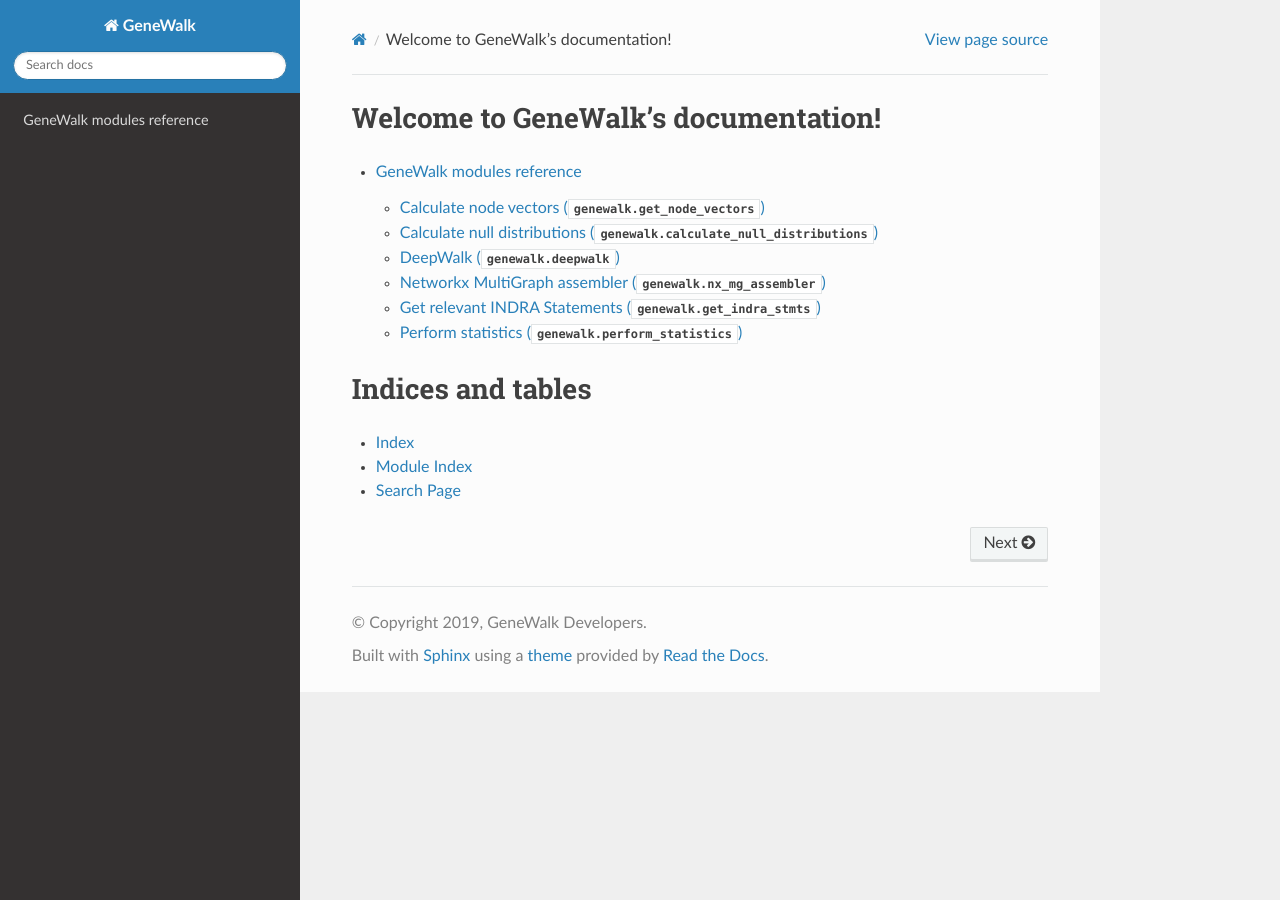
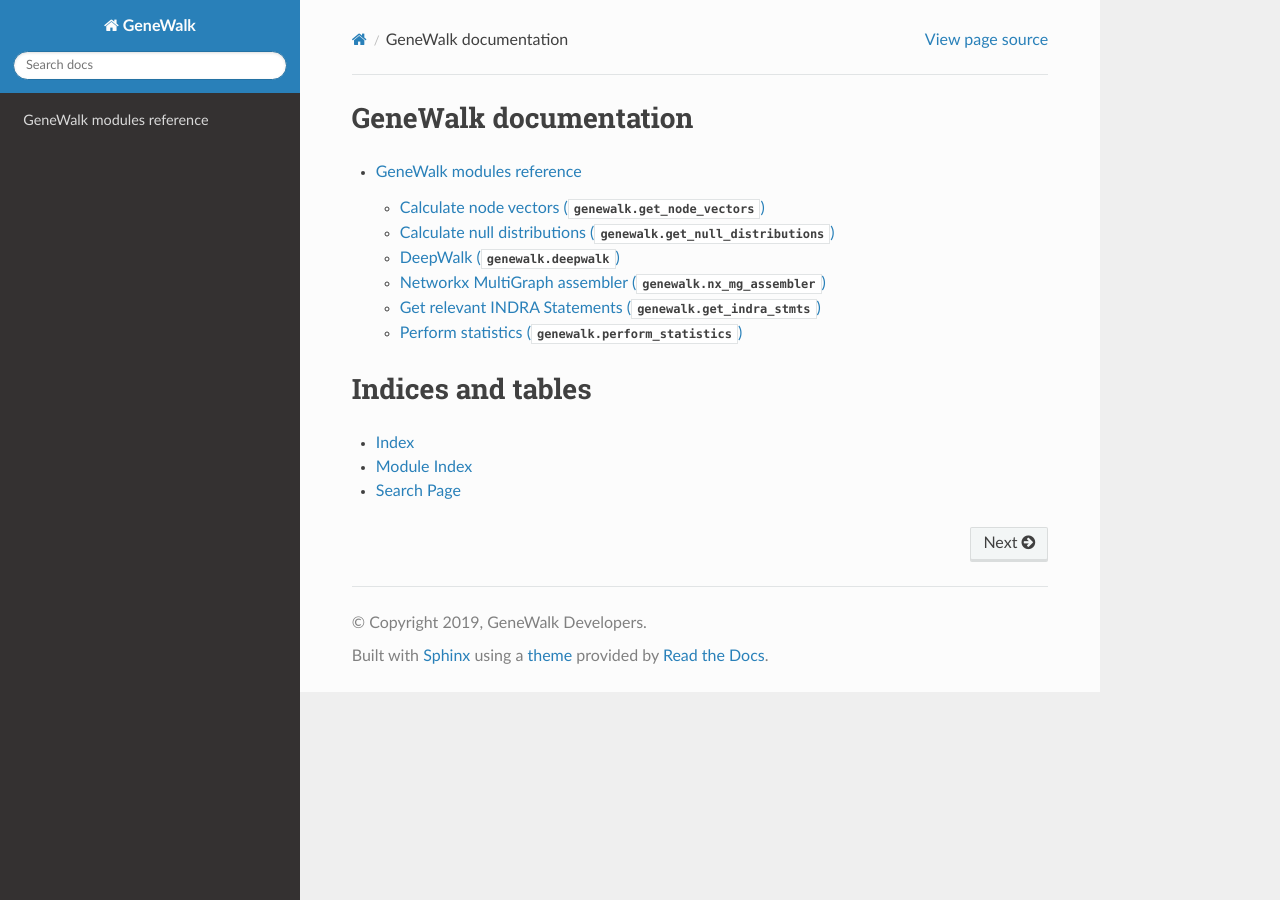
Before and after one commit to churchmanlab/genewalk, a Sphinx documentation site: the page built from doc/index.rst, in a window 1280 px wide. Built offline with Sphinx 7.4.7 and the Read the Docs theme 2.0.0, drawn with Linux system fonts in a browser that asks for light colours; formulas are drawn with MathJax 3.

Commit message:
Fix documentation section titles

```diff
--- a/doc/index.rst
+++ b/doc/index.rst
@@ -3,8 +3,8 @@
    You can adapt this file completely to your liking, but it should at least
    contain the root `toctree` directive.
 
-Welcome to GeneWalk's documentation!
-====================================
+GeneWalk documentation
+======================
 
 .. toctree::
    :maxdepth: 3
--- a/doc/modules/genewalk.rst
+++ b/doc/modules/genewalk.rst
@@ -5,10 +5,10 @@ Calculate node vectors (:py:mod:`genewalk.get_node_vectors`)
     :members:
     :show-inheritance:
 
-Calculate null distributions (:py:mod:`genewalk.calculate_null_distributions`)
-==============================================================================
+Calculate null distributions (:py:mod:`genewalk.get_null_distributions`)
+========================================================================
 
-.. automodule:: genewalk.calculate_null_distributions
+.. automodule:: genewalk.get_null_distributions
     :members:
     :show-inheritance:
 
```
